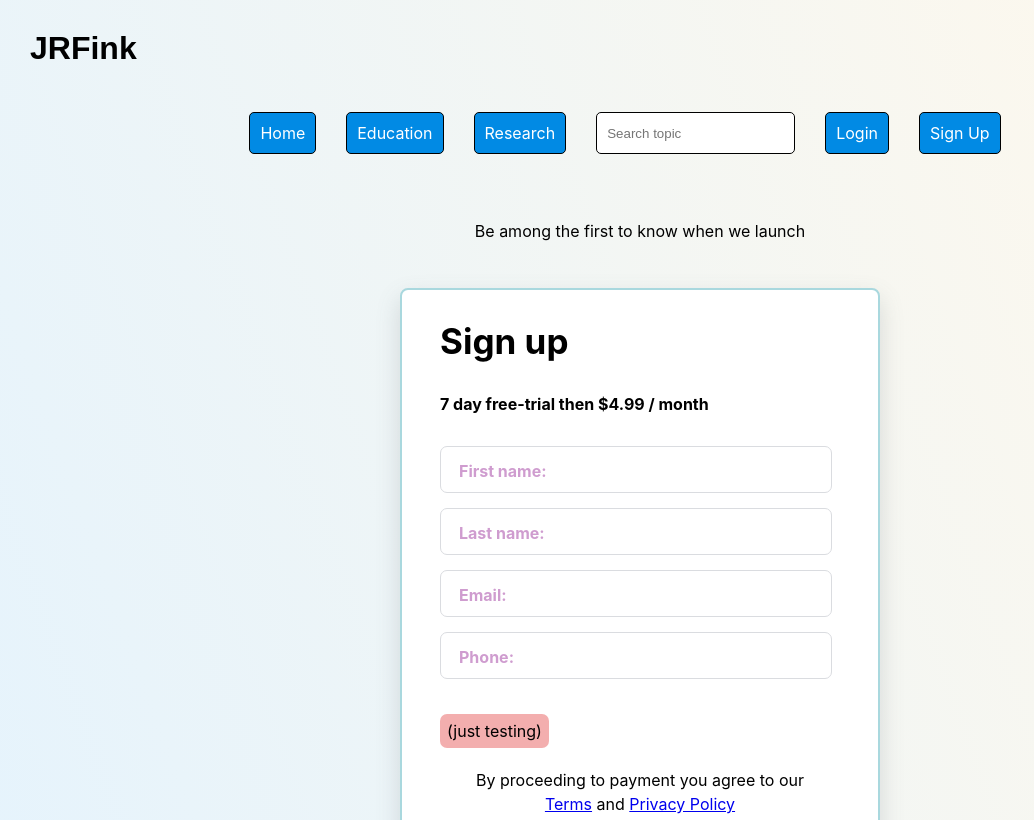
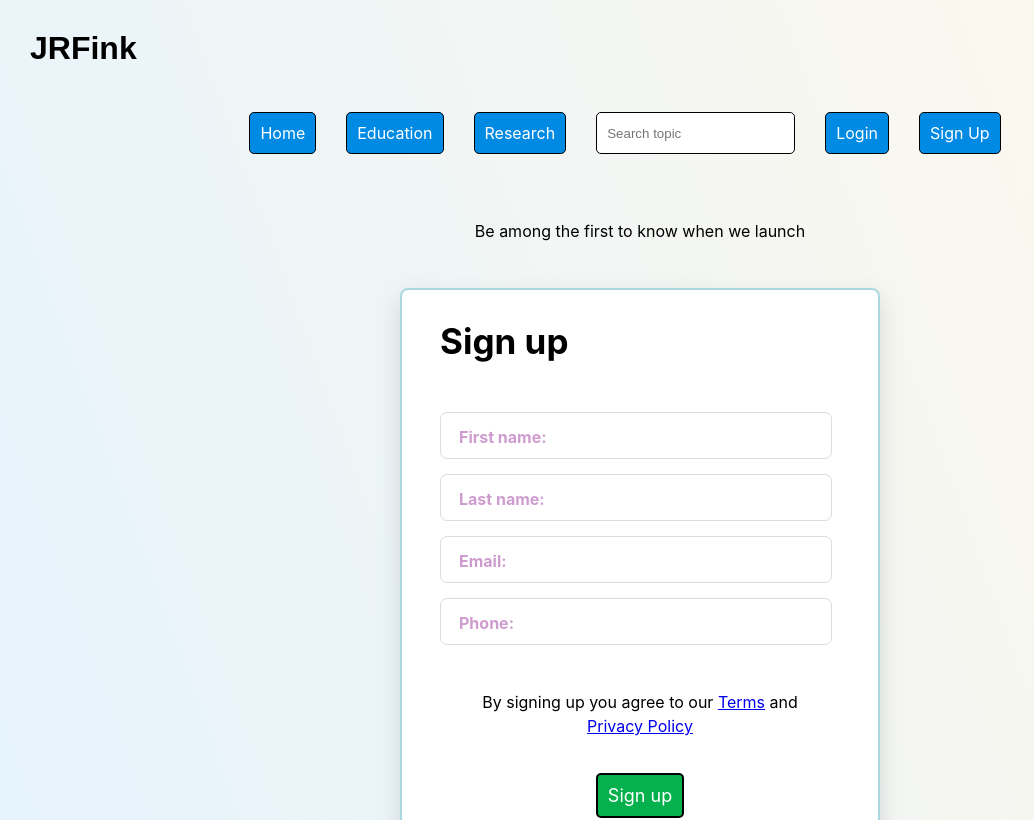
Before and after one commit to JRFink/jrfphyspagesnew, a Next.js app: page /auth/signup in a window 1280 px wide. Shown: the top 820 px of the page, without its empty margins (0-1034 px from the left). Built offline with nearby package versions, Linux system fonts and the light colour scheme.

Commit message:
Update signupFlow.tsx

```diff
--- a/pages/components/signupFlow.tsx
+++ b/pages/components/signupFlow.tsx
@@ -74,9 +74,7 @@ const SignupFlow = () => {
                     <h2 className={style.formHeader}>
                         Sign up
                     </h2>
-                    <p className={style.signupPar}>
-                        <b>7 day free-trial then $4.99 / month</b>
-                    </p>
+
                     <br />
                     <div className={style.inputDiv}>
                         <input name="firstnamea" id="firstnameb" type="text" className={style.inputBox} placeholder="first name" required></input>
@@ -104,13 +102,12 @@ const SignupFlow = () => {
                     <label><b>Repeat password: </b></label>
                     <input name="passwordrepeata" id="passwordrepeatb" type="password" className={style.inputBox} placeholder="repeat&#x2A;&#x2A;&#x2A;&#x2A;&#x2A;&#x2A;&#x2A;"  required>
                     </input> */}
-                    <p className={style.signupParT}>
-                        &#40;just testing&#41;
-                    </p>
+
+
                     <div className={style.centerText}>
-                        <p>By proceeding to payment you agree to our <Link href="/legal/terms">Terms</Link> and <Link href="/legal/privacy">Privacy Policy</Link></p>
+                        <p>By signing up you agree to our <Link href="/legal/terms">Terms</Link> and <Link href="/legal/privacy">Privacy Policy</Link></p>
                         <br></br>
-                        <button type="submit" className={style.greenButtonAuth}>Proceed to payment</button>
+                        <button type="submit" className={style.greenButtonAuth}>Sign up</button>
                     </div>
                 </form>
             </div>
```
